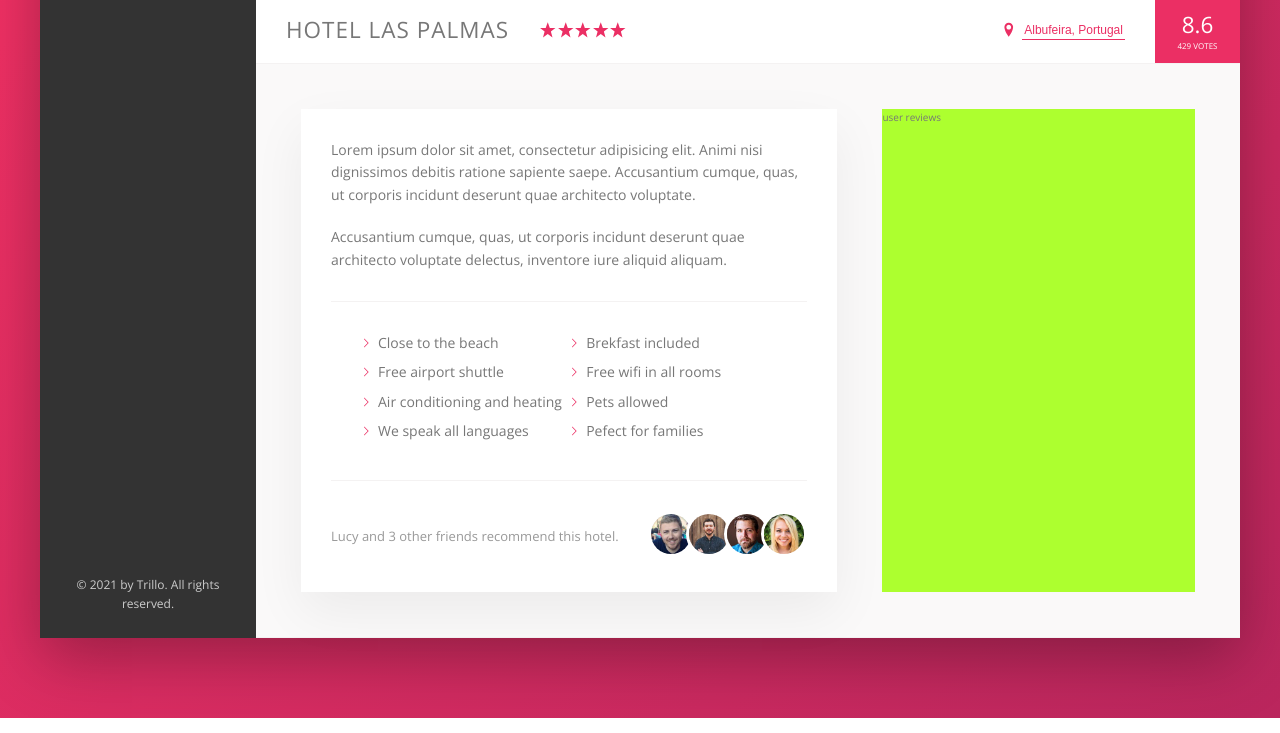
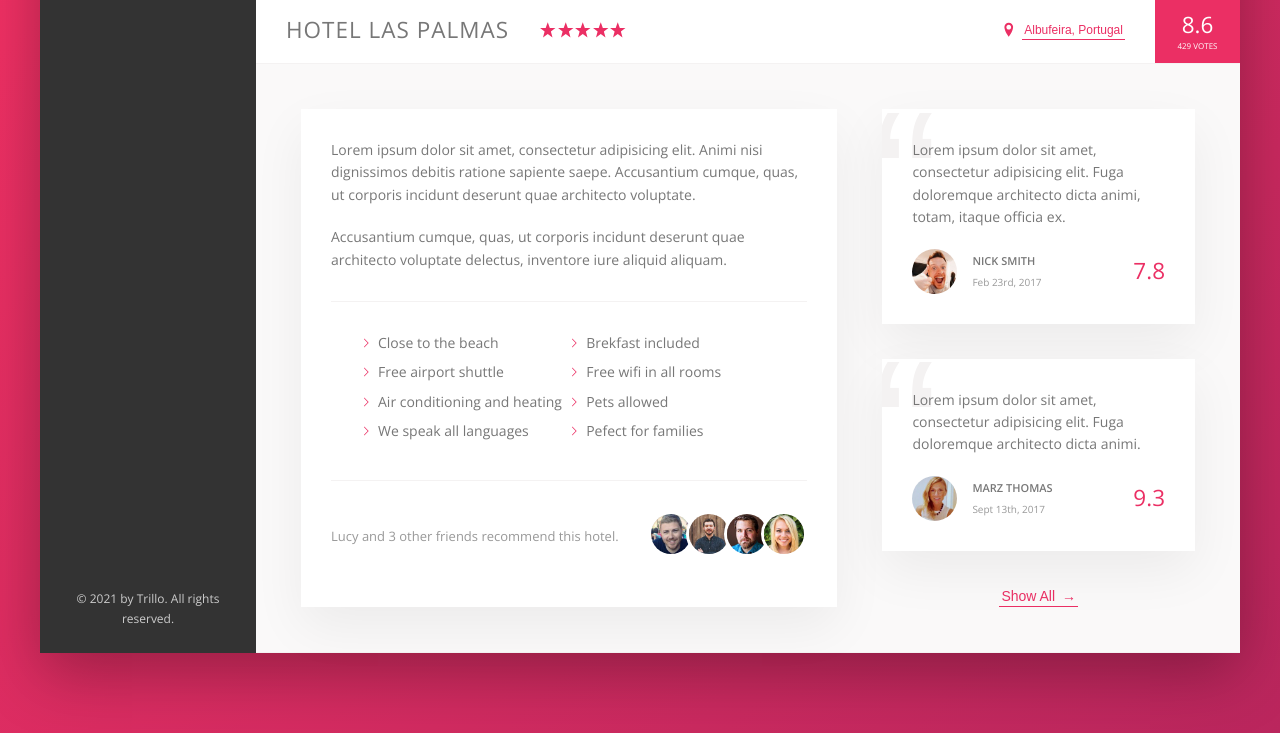
Before and after one commit to Brutalpsy/Trillo, a website: page index.html in a window 1280 px wide. Shown: the part 538-1271 px from the top of the page. Drawn offline with nearby package versions, Linux system fonts and the light colour scheme.

Commit message:
added user reviews section

```diff
--- a/index.html
+++ b/index.html
@@ -197,7 +197,46 @@
                 </div>
               </div>
             </div>
-            <div class="user-reviews">user reviews</div>
+            <div class="user-reviews">
+              <figure class="review">
+                <blockquote class="review__text">
+                  Lorem ipsum dolor sit amet, consectetur adipisicing elit. Fuga
+                  doloremque architecto dicta animi, totam, itaque officia ex.
+                </blockquote>
+                <figcaption class="review__user">
+                  <img
+                    src="img/user-1.jpg"
+                    alt="user 1"
+                    class="review__photo"
+                  />
+                  <div class="review__user-box">
+                    <p class="review__user-name">Nick Smith</p>
+                    <p class="review__user-date">Feb 23rd, 2017</p>
+                  </div>
+                  <div class="review__rating">7.8</div>
+                </figcaption>
+              </figure>
+
+              <figure class="review">
+                <blockquote class="review__text">
+                  Lorem ipsum dolor sit amet, consectetur adipisicing elit. Fuga
+                  doloremque architecto dicta animi.
+                </blockquote>
+                <figcaption class="review__user">
+                  <img
+                    src="img/user-2.jpg"
+                    alt="user 2"
+                    class="review__photo"
+                  />
+                  <div class="review__user-box">
+                    <p class="review__user-name">Marz Thomas</p>
+                    <p class="review__user-date">Sept 13th, 2017</p>
+                  </div>
+                  <div class="review__rating">9.3</div>
+                </figcaption>
+              </figure>
+              <button class="btn-inline">Show All <span>&rarr;</span></button>
+            </div>
           </div>
         </main>
       </div>
--- a/sass/_components.scss
+++ b/sass/_components.scss
@@ -262,8 +262,17 @@
   cursor: pointer;
   transition: all 0.2s;
 
+  & span {
+    margin-left: 3px;
+    transition: margin-left 0.2s;
+  }
+
   &:hover {
     color: var(--color-grey-dark-1);
+
+    span {
+      margin-left: 8px;
+    }
   }
 
   &:focus {
@@ -357,3 +366,61 @@
     }
   }
 }
+//////////////////////////////////////////////////////
+// REVIEWS
+.review {
+  background-color: #fff;
+  box-shadow: var(--shadow-light);
+  padding: 3rem;
+  margin-bottom: 3.5rem;
+  position: relative;
+  overflow: hidden;
+
+  &__text {
+    margin-bottom: 2rem;
+    z-index: 2;
+    position: relative;
+  }
+  &__user {
+    display: flex;
+    align-items: center;
+  }
+
+  &__photo {
+    height: 4.5rem;
+    width: 4.5rem;
+    border-radius: 50%;
+    margin-right: 1.5rem;
+  }
+  &__user-box {
+    margin-right: auto;
+  }
+  &__user-name {
+    font-size: 1.1rem;
+    font-weight: 600;
+    text-transform: uppercase;
+    margin-bottom: 0.4rem;
+  }
+  &__user-date {
+    font-size: 1rem;
+    color: var(--color-grey-dark-3);
+  }
+
+  &__rating {
+    color: var(--color-primary);
+    font-size: 2.25rem;
+    font-weight: 300;
+  }
+
+  &::before {
+    content: '\201C';
+    position: absolute;
+    top: -2.75rem;
+    left: -1rem;
+    line-height: 1;
+    font-size: 20rem;
+    color: var(--color-grey-light-2);
+    font-family: sans-serif;
+    z-index: 1;
+  }
+}
--- a/sass/_layout.scss
+++ b/sass/_layout.scss
@@ -33,6 +33,7 @@
 }
 
 .detail {
+  font-size: 1.4rem;
   display: flex;
   padding: 4.5rem;
   background-color: var(--color-grey-light-1);
@@ -40,7 +41,6 @@
 }
 
 .description {
-  font-size: 1.4rem;
   background-color: #fff;
   box-shadow: var(--shadow-light);
   padding: 3rem;
@@ -48,6 +48,9 @@
   margin-right: 4.5rem;
 }
 .user-reviews {
-  background-color: greenyellow;
+  display: flex;
+  flex-direction: column;
+  align-items: center;
+
   flex: 1;
 }
```
Also changed, not shown: css/style.css.
